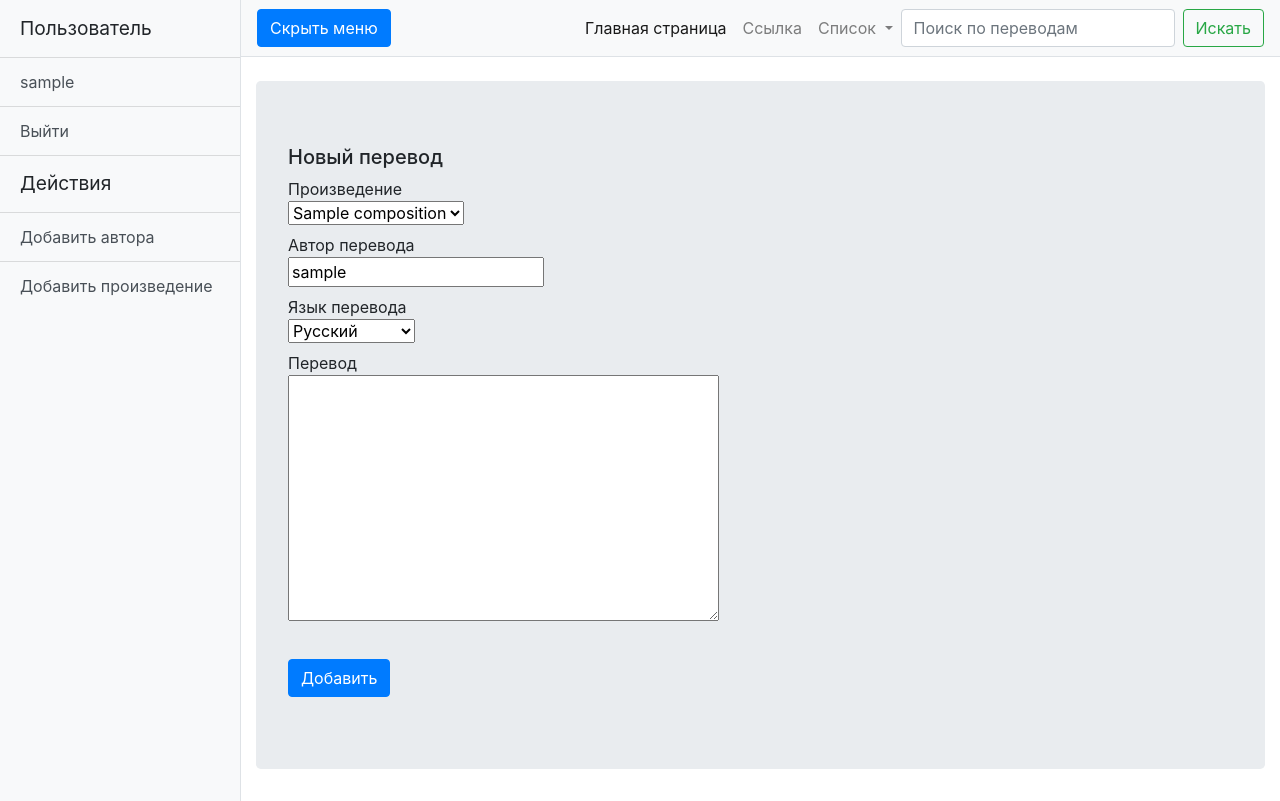
After one commit to vnkrtv/web-library, a Django app: page /authors/1/add/ in a window 1280 px wide. The commit adds this page. Run offline with Django 3.2, Linux system fonts and the light colour scheme; a user stored in the database is signed in; tables that the repository leaves empty hold one stand-in row (values such as "Sample post"); some libraries are stand-ins or nearby versions.

Commit message:
Add add_translation, add_composition and add_author pages
Update views, add templates, add forms and update models

```diff
--- a/library/main/forms.py
+++ b/library/main/forms.py
@@ -1,11 +1,36 @@
 from django import forms
-
-
-class LoginForm(forms.Form):
-    username = forms.CharField(label='Пользователь')
-    password = forms.PasswordInput()
+from .models import LANGUAGES, Author, Composition
 
 
 class AuthorForm(forms.Form):
-    name = forms.CharField(label='Имя', max_length=100)
-    info = forms.Te()
+    name = forms.CharField(label='Имя', max_length=100, required=True)
+    info = forms.CharField(label='Справка', widget=forms.Textarea)
+    image = forms.ImageField(label='Фотография')
+
+
+class CompositionForm(forms.Form):
+    author = forms.ChoiceField(label='Автор', choices=Author.get_names())
+    name = forms.CharField(label='Название')
+    text = forms.CharField(label='Оригинал', widget=forms.Textarea)
+    lang = forms.ChoiceField(label='Язык оригинала', choices=LANGUAGES)
+
+    def get_author(self):
+        return Author.objects.get(id=int(self.cleaned_data['author']))
+
+    def get_lang(self):
+        lang_dict = dict(LANGUAGES)
+        return lang_dict[self.cleaned_data['lang']]
+
+
+class TranslationForm(forms.Form):
+    translation_author = forms.CharField(label='Автор перевода')
+    composition = forms.ChoiceField(label='Произведение')
+    text = forms.CharField(label='Текст перевода', widget=forms.Textarea)
+    lang = forms.ChoiceField(label='Язык перевода', choices=LANGUAGES)
+
+    def get_composition(self):
+        return Author.objects.get(id=int(self.cleaned_data['composition']))
+
+    def get_lang(self):
+        lang_dict = dict(LANGUAGES)
+        return lang_dict[self.cleaned_data['lang']]
--- a/library/main/models.py
+++ b/library/main/models.py
@@ -1,4 +1,11 @@
 from django.db import models
+
+LANGUAGES = [
+        ('ru', 'Русский'),
+        ('en', 'Английский'),
+        ('de', 'Немецкий'),
+        ('fr', 'Французский')
+    ]
 
 
 class Author(models.Model):
@@ -7,7 +14,11 @@ class Author(models.Model):
     image = models.ImageField(upload_to='authors', default='authors/unnamed.jpg')
 
     def __repr__(self):
-        return f'Author: {self.name}'
+        return f'<Author: {self.name}>'
+
+    @staticmethod
+    def get_names() -> list:
+        return [(author.id, author.name) for author in Author.objects.all()]
 
     class Meta:
         verbose_name = 'Автор'
@@ -20,9 +31,18 @@ class Composition(models.Model):
         on_delete=models.CASCADE,
         verbose_name='Автор')
     name = models.CharField('Автор', max_length=100)
+    text = models.TextField('Оригинал', default='')
+    lang = models.CharField('Язык оригинала', max_length=100, choices=LANGUAGES, default='ru')
 
     def __repr__(self):
-        return f'Composition: {self.name}'
+        return f'<Composition: {self.name}>'
+
+    def __str__(self):
+        return self.name
+
+    @staticmethod
+    def get_by_author(author_id: int) -> list:
+        return list(Composition.objects.filter(author__id=author_id))
 
     class Meta:
         verbose_name = 'Произведение'
@@ -30,21 +50,16 @@ class Composition(models.Model):
 
 
 class Translation(models.Model):
-    LANGUAGES = [
-        ('ru', 'Русский'),
-        ('en', 'Английский'),
-        ('de', 'Немецкий'),
-        ('fr', 'Французский')
-    ]
     composition = models.ForeignKey(
         Composition,
         on_delete=models.CASCADE,
         verbose_name='Произведение')
     text = models.TextField('Перевод')
-    lang = models.CharField('Язык', max_length=100, choices=LANGUAGES)
+    translation_author = models.CharField('Автор перевода', max_length=100, default='Anonymous')
+    lang = models.CharField('Язык', max_length=100, choices=LANGUAGES, default='ru')
 
     def __repr__(self):
-        return f'Translation: {self.composition.name} on {self.lang}'
+        return f'<Translation: {self.composition.name} on {self.lang}>'
 
     class Meta:
         verbose_name = 'Перевод'
--- a/library/main/urls.py
+++ b/library/main/urls.py
@@ -1,4 +1,5 @@
 # pylint: skip-file
+from django.urls import path
 from django.conf.urls import url
 from . import views
 
@@ -6,5 +7,10 @@ app_name = 'main'
 
 urlpatterns = [
     url(r'^$', views.index, name='index'),
-    url(r'^login/$', views.login_page, name='login_page')
+    url(r'^login/$', views.login_page, name='login_page'),
+    url(r'^add_author/$', views.add_author, name='add_author'),
+    url(r'^add_composition/$', views.add_composition, name='add_composition'),
+
+    path('authors/<author_id>/show/', views.show_compositions, name='show_compositions'),
+    path('authors/<author_id>/add/', views.add_translation, name='add_translation')
 ]
--- a/library/main/views.py
+++ b/library/main/views.py
@@ -1,7 +1,10 @@
 from django.contrib.auth import login, logout, authenticate
 from django.shortcuts import render, redirect
+from django.http import HttpResponseRedirect
+from django.urls import reverse
 from .decorators import unauthenticated_user
 from .models import Author, Composition, Translation
+from .forms import AuthorForm, CompositionForm, TranslationForm
 
 
 def login_page(request):
@@ -13,8 +16,7 @@ def login_page(request):
         return render(request, 'main/login.html')
     user = authenticate(
         username=request.POST['username'],
-        password=request.POST['password']
-    )
+        password=request.POST['password'])
     if user is not None:
         if user.is_active:
             login(request, user)
@@ -32,3 +34,85 @@ def index(request):
         'authors':  Author.objects.all()
     }
     return render(request, 'main/main.html', info)
+
+
+@unauthenticated_user
+def add_author(request):
+    info = {
+        'title': 'Добавить автора | Библиотека',
+    }
+    if request.method == "POST":
+        form = AuthorForm(request.POST, request.FILES)
+        if form.is_valid():
+            name = form.cleaned_data["name"]
+            author = Author.objects.create(
+                name=name,
+                info=form.cleaned_data["info"],
+                image=form.cleaned_data["image"])
+            author.save()
+            info['success'] = f'Автор {name} был успешно добавлен в базу.'
+        else:
+            info['error'] = 'Форма некоректно заполнена.'
+    else:
+        form = AuthorForm()
+    info['form'] = form
+    return render(request, 'main/add_author.html', info)
+
+
+@unauthenticated_user
+def add_composition(request):
+    info = {
+        'title': 'Добавить произведение | Библиотека',
+    }
+    if request.method == "POST":
+        form = CompositionForm(request.POST)
+        if form.is_valid():
+            name = form.cleaned_data["name"]
+            composition = Composition.objects.create(
+                author=form.get_author(),
+                name=name,
+                text=form.cleaned_data["text"],
+                lang=form.get_lang())
+            composition.save()
+            info['success'] = f"Произведение '{name}' было успешно добавлен в базу."
+        else:
+            info['error'] = 'Форма некоректно заполнена.'
+    else:
+        form = CompositionForm()
+    info['form'] = form
+    return render(request, 'main/add_composition.html', info)
+
+
+@unauthenticated_user
+def show_compositions(request, author_id):
+    info = {
+        'title': f'Произведения {Author.objects.get(id=author_id)} | Библиотека',
+        'info': author_id
+    }
+
+    return render(request, 'main/show_compositions.html', info)
+
+
+@unauthenticated_user
+def add_translation(request, author_id):
+    info = {
+        'title': 'Добавить перевод | Библиотека',
+    }
+    if request.method == "POST":
+        form = TranslationForm(request.POST)
+        if form.is_valid():
+            composition = Translation.objects.create(
+                composition=form.get_composition(),
+                text=form.cleaned_data["text"],
+                translation_author=form.cleaned_data["translation_author"],
+                lang=form.get_lang())
+            composition.save()
+            info['success'] = 'Перевод был успешно добавлен.'
+        else:
+            info['error'] = 'Форма некоректно заполнена.'
+    else:
+        form = TranslationForm()
+        form.fields["translation_author"].initial = request.user.username
+    form.fields["composition"].choices = list(enumerate(Composition.get_by_author(author_id)))
+    info['form'] = form
+    return render(request, 'main/add_translation.html', info)
--- /dev/null
+++ b/library/templates/main/add_translation.html
@@ -0,0 +1,45 @@
+{% extends "main/base.html" %}
+
+{% block content %}
+  {% if error %}
+  <div class="alert alert-danger" role="alert">
+      {{ error }} Name: {{ form.name.errors }} Info: {{ form.info.errors }} Image: {{ form.image.errors }}
+  </div>
+  {% endif %}
+  {% if success %}
+  <div class="alert alert-success" role="alert">
+      {{ success }}
+  </div>
+  {% endif %}
+  <section class="jumbotron">
+      <h5 class="jumbotron-heading">Новый перевод</h5>
+      <form action="{% url 'main:add_composition' %}" method="post">
+      {% csrf_token %}
+        <div class="form-row">
+            <div class="col-md-4 mb-3">
+              <div>
+                <label for="{{ form.composition.id_for_label }}">Произведение<br>
+                {{ form.composition }}
+                </label>
+              </div>
+              <div>
+                <label for="{{ form.translation_author.id_for_label }}">Автор перевода<br>
+                {{ form.translation_author }}
+                </label>
+              </div>
+              <div>
+                <label for="{{ form.lang.id_for_label }}">Язык перевода<br>
+                {{ form.lang }}
+                </label>
+              </div>
+              <div>
+                <label for="{{ form.text.id_for_label }}">Перевод<br>
+                {{ form.text }}
+                </label>
+              </div>
+            </div>
+          </div>
+          <input type="submit" value="Добавить" class="btn btn-primary my-2">
+        </form>
+  </section>
+{% endblock %}
--- a/library/templates/main/base.html
+++ b/library/templates/main/base.html
@@ -19,6 +19,13 @@
     <!-- Custom styles for this template -->
     <link href="{% static 'css/sidebar.css' %}" rel="stylesheet">
     <link href="{% static 'css/simple-sidebar.css' %}" rel="stylesheet">
+    <style type="text/css">
+      img {
+            display: block;
+            max-width: 100%;
+            max-height: 100%;
+          }
+    </style>
   </head>
 
 <body>
@@ -34,9 +41,8 @@
       </div>
       <div class="sidebar-heading">Действия</div>
       <div class="list-group list-group-flush">
-        <a href="#" class="list-group-item list-group-item-action bg-light">Добавить автора</a>
-        <a href="#" class="list-group-item list-group-item-action bg-light">Добавить произведение</a>
-        <a href="#" class="list-group-item list-group-item-action bg-light">Добавить перевод</a>
+        <a href="{% url 'main:add_author' %}" class="list-group-item list-group-item-action bg-light">Добавить автора</a>
+        <a href="{% url 'main:add_composition' %}" class="list-group-item list-group-item-action bg-light">Добавить произведение</a>
       </div>
     </div>
     <!-- /#sidebar-wrapper -->
@@ -54,7 +60,7 @@
         <div class="collapse navbar-collapse" id="navbarSupportedContent">
           <ul class="navbar-nav ml-auto mt-2 mt-lg-0">
             <li class="nav-item active">
-              <a class="nav-link" href="#">Главная страница <span class="sr-only">(current)</span></a>
+              <a class="nav-link" href="{% url 'main:index' %}">Главная страница <span class="sr-only">(current)</span></a>
             </li>
             <li class="nav-item">
               <a class="nav-link" href="#">Ссылка</a>
@@ -80,17 +86,12 @@
 
       <div class="container-fluid">
         <br>
-        {% for message in messages %}
-        <div class="alert alert-danger" role="alert">
-            {{ message }}
-        </div>
-        {% endfor %}
-
         {% block content %}
         {% endblock content %}
       </div>
 
     </div>
+
     <!-- /#page-content-wrapper -->
 
   </div>
```
Also changed, not shown: library/templates/main/add_author.html (added, +34 -0 lines), library/templates/main/add_composition.html (added, +45 -0 lines), library/templates/main/main.html (+7 -3 lines), library/templates/main/show_compositions.html (added, +15 -0 lines), 1 other file.
